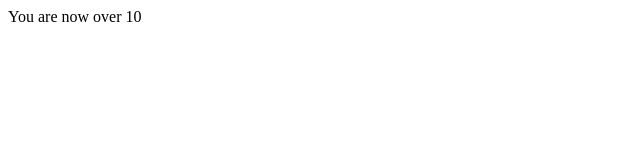
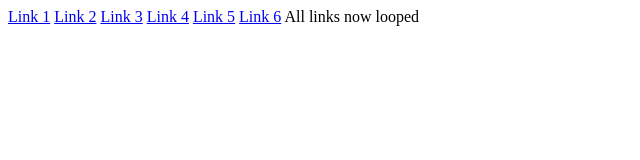
Before and after one commit to LiwiaDolinska/JavaScript, a plain HTML site: page index.html in a window 1280 px wide. Shown: the whole page, without its empty margins (0-640 px from the left). Drawn offline with Linux system fonts and the light colour scheme.

Commit message:
added for loop

```diff
--- a/index.html
+++ b/index.html
@@ -7,6 +7,13 @@
   </head>
   <body>
 
+     <a href="#">Link 1</a>
+     <a href="#">Link 2</a>
+     <a href="#">Link 3</a>
+     <a href="#">Link 4</a>
+     <a href="#">Link 5</a>
+     <a href="#">Link 6</a>
+
     <script src="test.js"> </script>
 
 
--- a/test.js
+++ b/test.js
@@ -1,9 +1,10 @@
-var age = 5
 
-while (age < 10) {
+var links = document.getElementsByTagName("a");
 
-    console.log("Your age is less than 10")
-    age++;
+for (i = 1; i < links.length; i++) {
+
+    console.log("This is link number" + 1);
+
 }
 
-document.write("You are now over 10");
+document.write("All links now looped");
```
